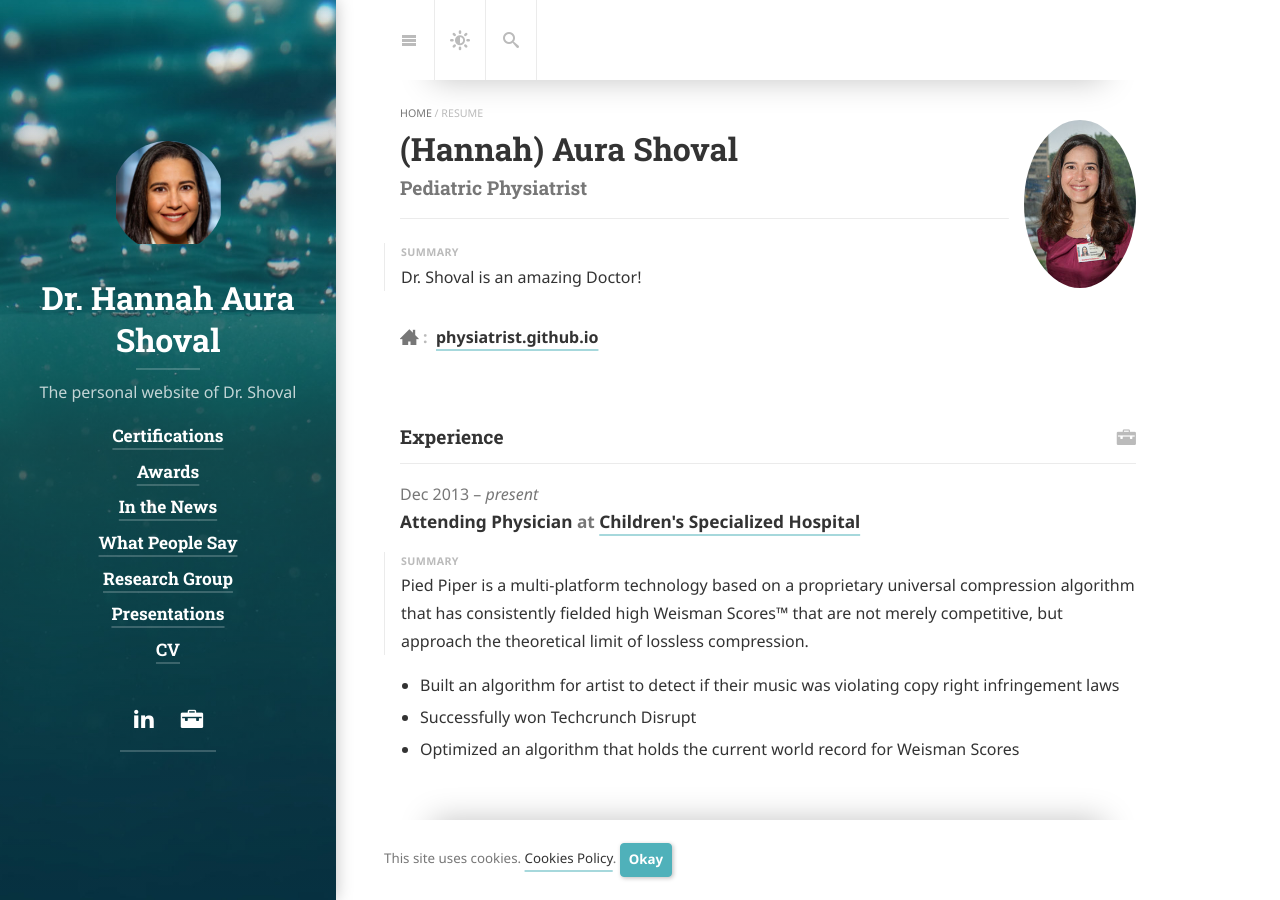
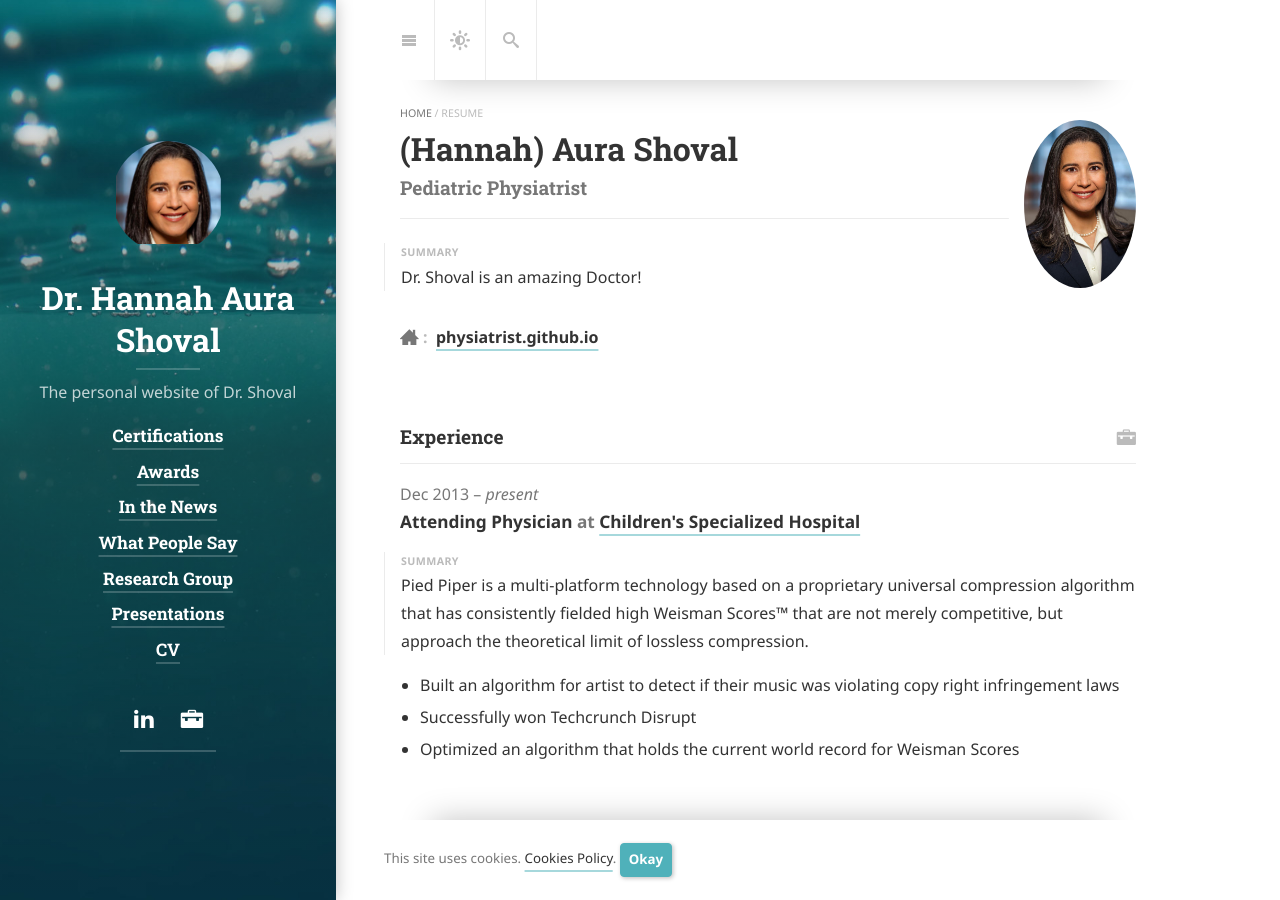
Before and after one commit to physiatry/physiatry.github.io, a Jekyll site: the page built from resume.md, in a window 1280 px wide and 900 px high. Built offline with Jekyll 4.4.1, drawn with Linux system fonts in a browser that asks for light colours; cached includes are drawn as plain includes; nearby versions of some CDN libraries; some web fonts are replaced; library files that are not in the unit come from our copies.

Commit message:
Move location of aura-emp picture
Signed-off-by: Avi Shinnar <shinnar@us.ibm.com>

```diff
--- a/_data/resume.yml
+++ b/_data/resume.yml
@@ -4,7 +4,7 @@
 basics:
   name: "(Hannah) Aura Shoval"
   label: "Pediatric Physiatrist"
-  picture: "assets/img/aura-emp.jpg"
+  picture: "assets/img/shoval-author.jpeg"
 #  email: ""
 #  phone: "(912) 555-4321"
   website: "physiatrist.github.io"
```
Also changed, not shown: awards/_posts/2013-06-01-employee-month.md (+1 -1 lines), assets/img/awards/aura-emp.jpg (renamed from assets/img/aura-emp.jpg).
